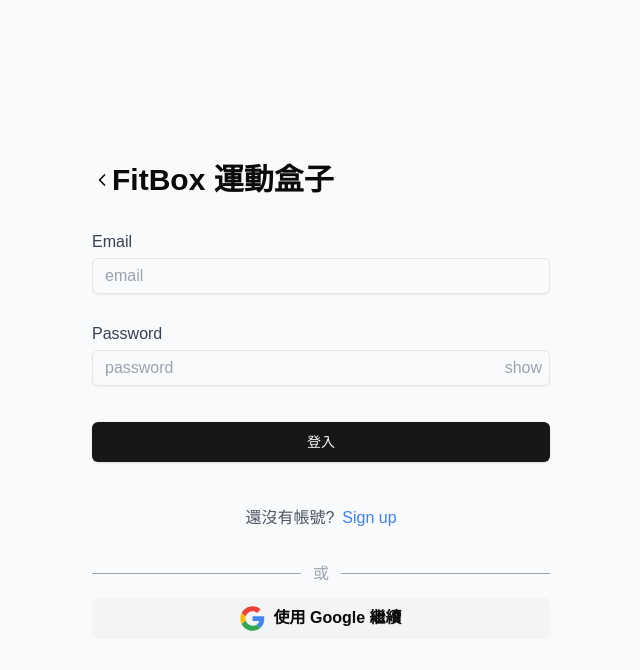
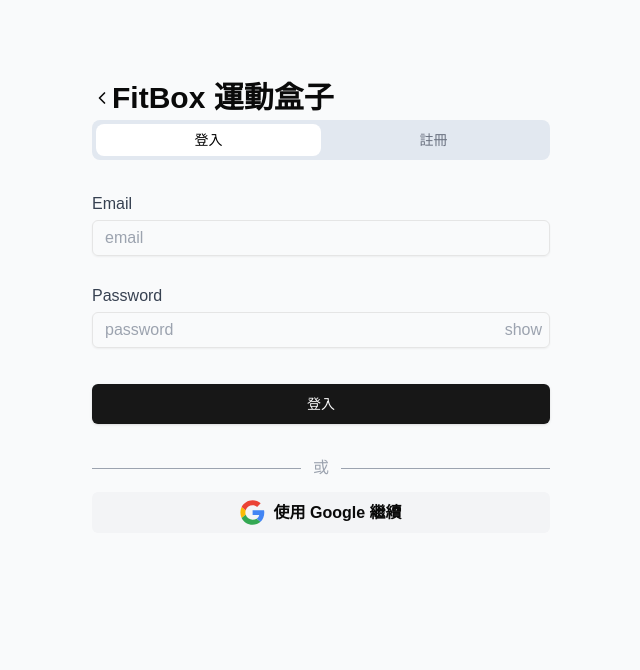
Before and after one commit to Cyishen/fit-box, a Next.js app: page /sign-in in a window 1280 px wide. Shown: the top 670 px of the page, without its empty margins (319-959 px from the left). Built offline with nearby package versions, Linux system fonts and the light colour scheme; no server answers; what tailwindcss-motion would draw is missing.

Commit message:
login ui

```diff
--- a/src/components/form/AuthForm.tsx
+++ b/src/components/form/AuthForm.tsx
@@ -22,6 +22,8 @@
 const AuthForm = ({ type }: { type: string }) => {
   const [isLoading, setIsLoading] = useState(false);
   const router = useRouter();
+
+
 
   const searchParams = useSearchParams();
   const urlError = searchParams.get('error') === 'OAuthAccountNotLinked' ? "Email already in use" : "";
@@ -84,13 +86,22 @@
   }
 
   return (
-    <div className="flex justify-center size-full">
-      <div className="flex min-h-screen w-full px-4 sm:max-w-[490px] flex-col justify-center gap-3 md:gap-8">
-        <header>
+    <div className="flex justify-center size-full h-dvh">
+      <div className="flex flex-col w-full px-4 sm:max-w-[490px] gap-3 md:gap-8">
+        <header className='mt-10 md:mt-20'>
           <Link href="/" className="flex items-center cursor-pointer hover:text-blue-500">
             <ChevronLeft size={20} />
             <h1 className="text-2xl sm:text-3xl font-extrabold">FitBox 運動盒子</h1>
           </Link>
+
+          <div className='flex w-full mt-1'>
+            <AnimatedTabsHover
+              onChange={(tab) => {
+                router.push(tab === '登入' ? '/sign-in' : '/sign-up');
+              }}
+              activeTab={type === 'sign-in' ? '登入' : '註冊'}
+            />
+          </div>
         </header>
 
         <Form {...form}>
@@ -140,23 +151,9 @@
             </div>
           </form>
         </Form>
-
         {urlError && <p className="text-sm text-red-500">{urlError}</p>}
 
-        <footer className="flex justify-center gap-2 mt-3">
-          <p className="text-base font-normal text-gray-600">
-            {type === 'sign-in'
-              ? "還沒有帳號?"
-              : "已經有帳號?"}
-          </p>
-          <Link
-            href={type === 'sign-in' ? '/sign-up' : '/sign-in'}
-            className="text-base cursor-pointer font-medium text-blue-500"
-          >
-            {type === 'sign-in' ? 'Sign up' : 'Sign in'}
-          </Link>
-        </footer>
-
+        {/* 其他方式登入 */}
         <OAuth />
       </div>
     </div>
@@ -164,3 +161,39 @@
 }
 
 export default AuthForm
+
+
+interface AnimatedTabsHoverProps {
+  activeTab: '登入' | '註冊'
+  onChange: (tab: '登入' | '註冊') => void;
+}
+
+function AnimatedTabsHover({ activeTab, onChange }: AnimatedTabsHoverProps) {
+  const TABS = [
+    { label: '登入' },
+    { label: '註冊' },
+  ];
+
+  return (
+    <div className='flex space-x-2 p-1 bg-slate-200 rounded-lg w-full'>
+      <div
+        defaultValue={activeTab}
+        className='flex rounded-lg bg-opacity-80 w-full'
+      >
+        {TABS.map((tab) => (
+          <Link
+            href={tab.label === '登入' ? '/sign-in' : '/sign-up'}
+            key={tab.label}
+            data-id={tab.label}
+            onClick={() => onChange(tab.label as '登入' | '註冊')}
+            className={`inline-flex h-8 w-full items-center justify-center transition-colors duration-100 z-10 ${activeTab === tab.label ? 'text-black bg-white rounded-lg' : 'text-gray-500'}`}
+          >
+            <p className='flex items-center justify-center text-sm'>
+              <span>{tab.label}</span>
+            </p>
+          </Link>
+        ))}
+      </div>
+    </div>
+  );
+}
```
